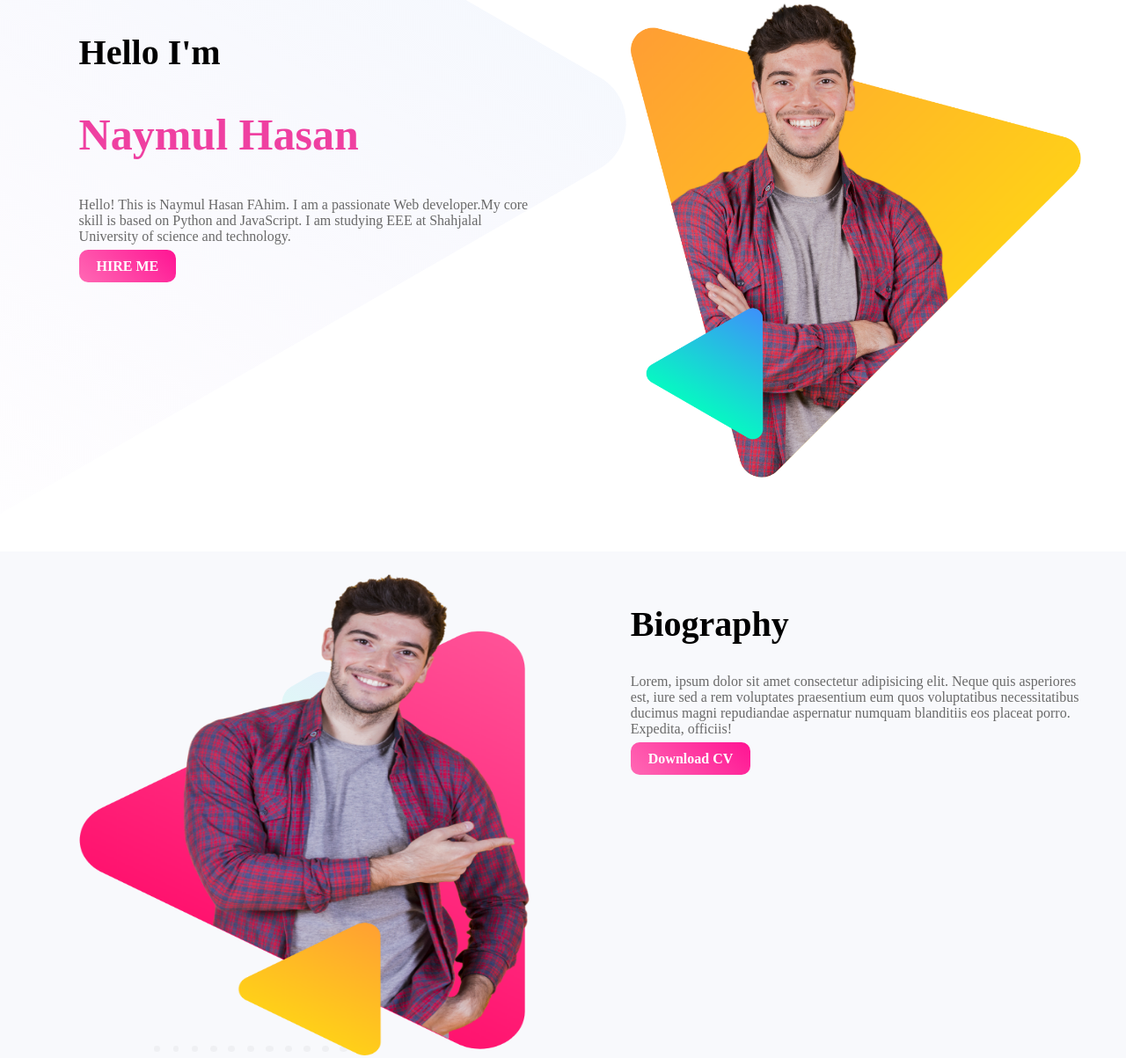
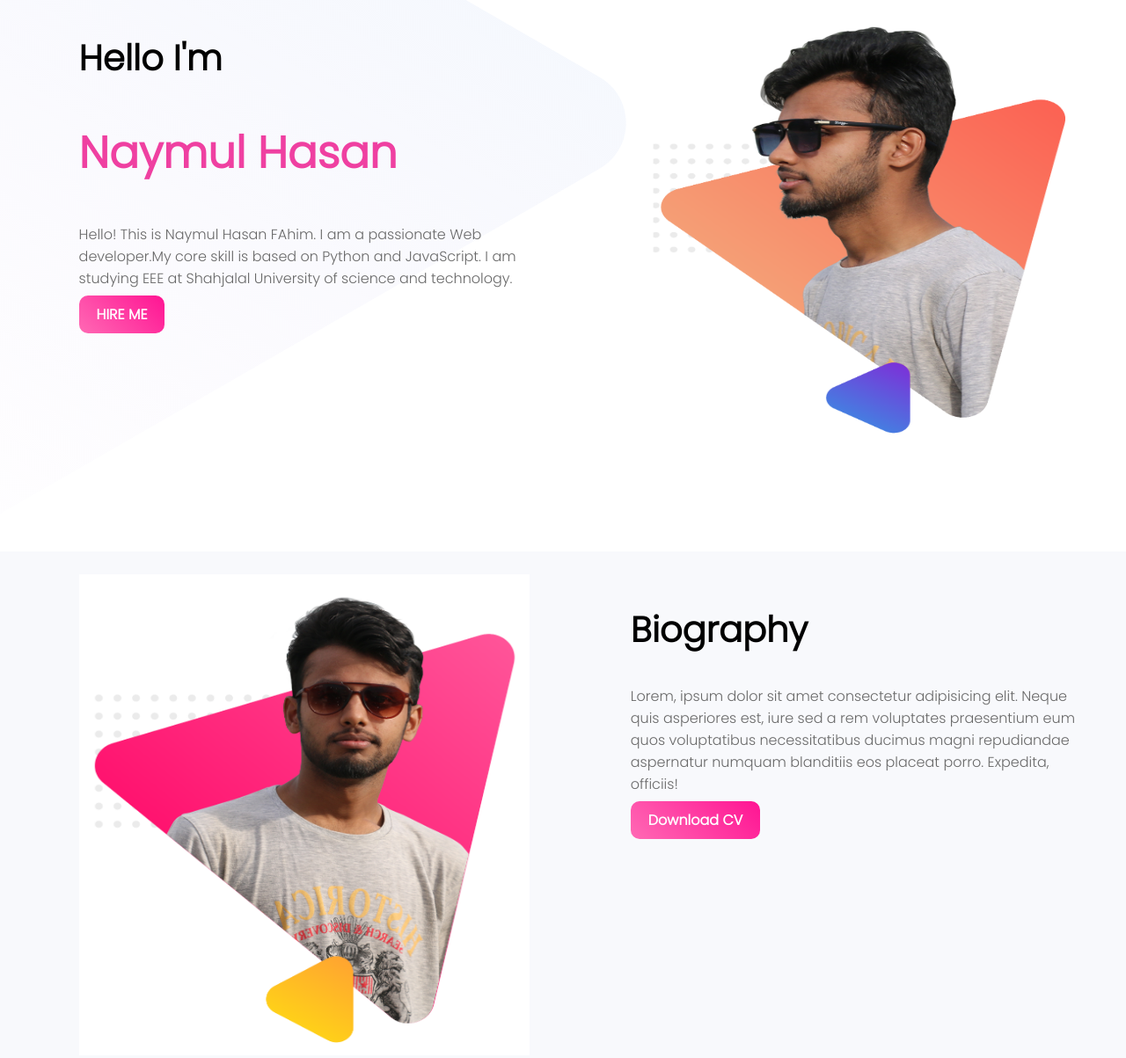
Before and after one commit to rootghost/myportfolio, a plain HTML site: page index.html in a window 1280 px wide. Shown: the part 23-1226 px from the top of the page at 88% size. Drawn offline with Linux system fonts and the light colour scheme.

Commit message:
done-work

```diff
--- a/index.html
+++ b/index.html
@@ -3,6 +3,7 @@
 <head>
     <title>Naymul hasan fahim</title>
     <link rel="stylesheet" href="style.css">
+    <link href="https://fonts.googleapis.com/css2?family=Poppins:wght@300&display=swap" rel="stylesheet">
 </head>
 <body>
     <section class="top-header">
@@ -12,22 +13,22 @@
             <p>
                 Hello! This is Naymul Hasan FAhim. I am a passionate Web developer.My core skill is based on Python and JavaScript. I am studying EEE at Shahjalal University of science and technology.
             </p>
-            <a href="#" class="link-button">HIRE ME</a>
+            <a href="https://www.facebook.com/rootghost16" class="link-button" target="_blank">HIRE ME</a>
         </div>
         <div class="half-width">
-            <img src="images/peter.png">
+            <img src="images/fahim.png">
         </div>
     </section>
     <section class="biography">
         <div class="half-width">
-            <img src="images/peter_dream.png" id="bg-img">
+            <img src="images/fahim_dream.png" id="bg-img">
         </div>
         <div class="half-width">
             <h1>Biography</h1>
             <p>
                 Lorem, ipsum dolor sit amet consectetur adipisicing elit. Neque quis asperiores est, iure sed a rem voluptates praesentium eum quos voluptatibus necessitatibus ducimus magni repudiandae aspernatur numquam blanditiis eos placeat porro. Expedita, officiis!
             </p>
-            <a href="#" class="link-button">Download CV</a>
+            <a href="#" class="link-button" target="_blank">Download CV</a>
         </div>
     </section>
     <section class="latest-work">
--- a/style.css
+++ b/style.css
@@ -1,6 +1,7 @@
 
 body{
     margin: 0;
+    font-family: 'Poppins', sans-serif;
 }
 section{
     height: 500px;
@@ -29,6 +30,7 @@ p{
 }
 .half-width img{
     width: 100%;
+    height: 500px;
 }
 #bg-img{
     height: 547px;
@@ -74,10 +76,17 @@ p{
     border-image: linear-gradient(180deg,lightsalmon,tomato);
     border-image-slice: 1;
 }
+#full-stack h1{
+    text-align: left;
+
+}
 #half-stack{
     border-left: 7px solid;
     border-image: linear-gradient(180deg,blue,cyan);
     border-image-slice: 1;
+}
+#half-stack h1{
+    text-align: left;
 }
 .single-experience{
     box-shadow: 10px 10px 40px  gray;
@@ -130,7 +139,7 @@ span{
     color:black;
     background-image:linear-gradient(45deg,lightsalmon,tomato);
     width: 100%;
-    height: 25px;
+    height: 35px;
 
 }
 .bottom-footer p{
```
Also changed, not shown: images/fahim.png (added), images/fahim_dream.png (added).
